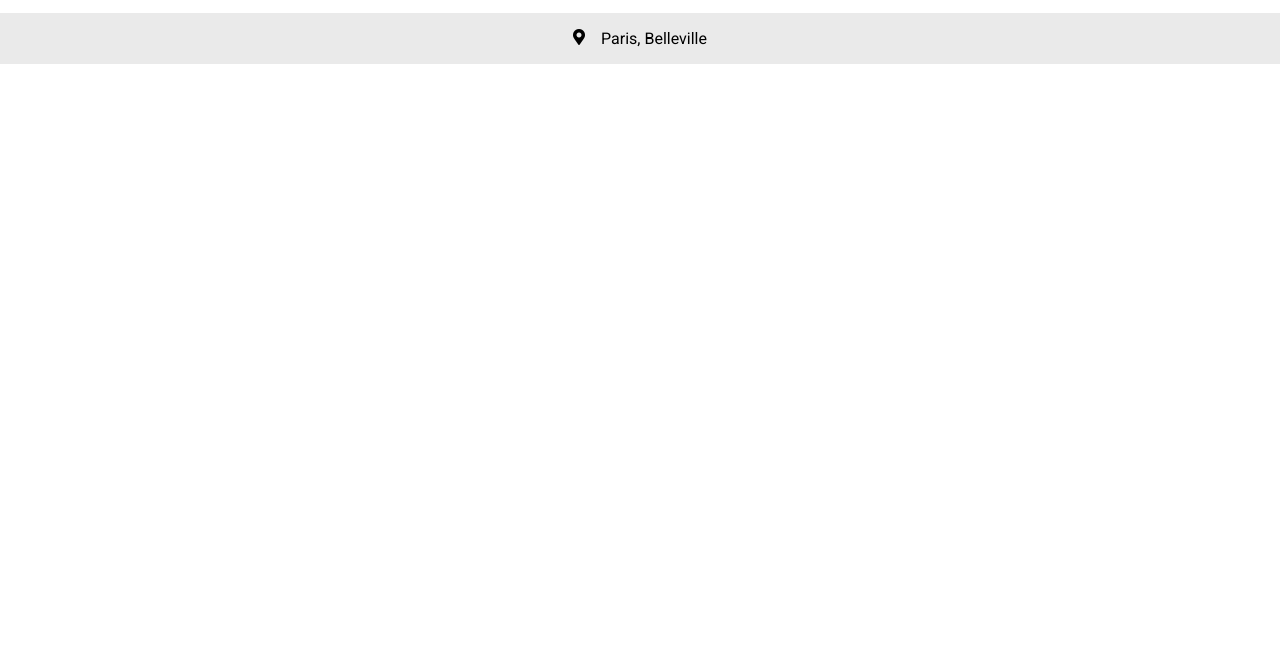
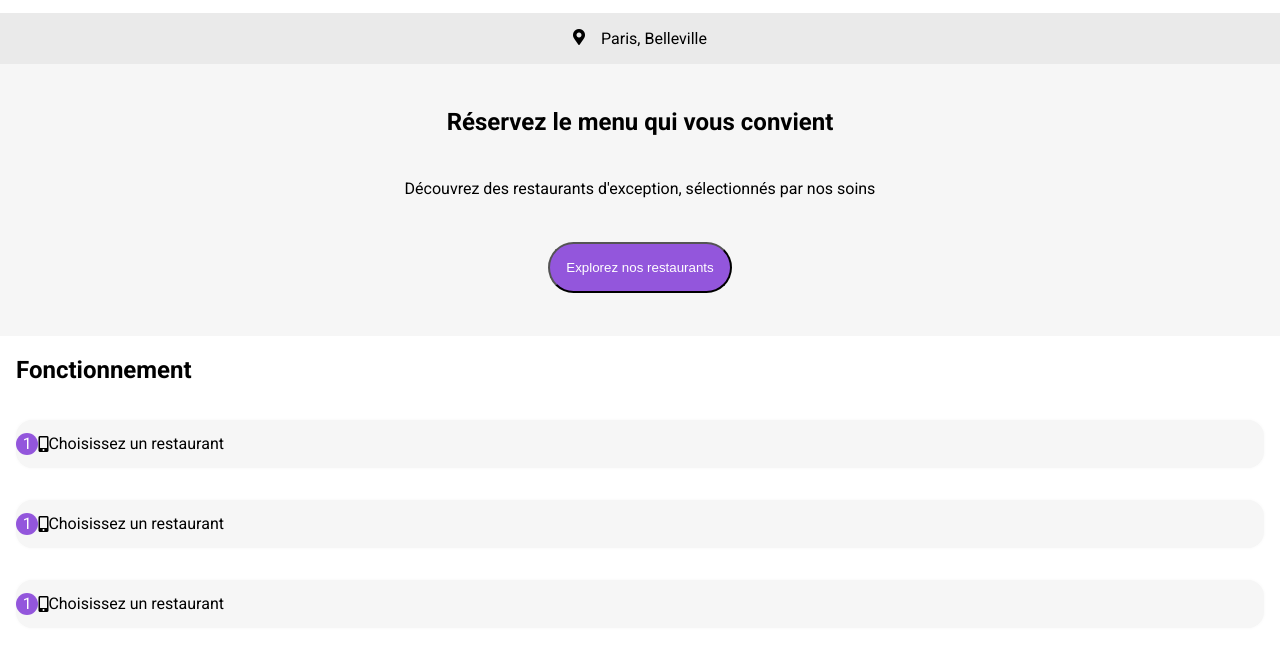
Before and after one commit to Matt-Fr/Franckmatthieu_3_24082021, a website: page index.html in a window 1280 px wide. Shown: the part 53-706 px from the top of the page. Drawn offline with Linux system fonts and the light colour scheme; a web font is replaced by a local one.

Commit message:
concept added

```diff
--- a/index.html
+++ b/index.html
@@ -33,6 +33,41 @@
         <i class="fas fa-map-marker-alt location-pin"></i>
         <span class="location-text">Paris, Belleville</span>
       </div>
+      <div class="search-restaurant">
+        <h2 class="search-restaurant-title">
+          Réservez le menu qui vous convient
+        </h2>
+        <p class="search-restaurant-text">
+          Découvrez des restaurants d'exception, sélectionnés par nos soins
+        </p>
+        <button class="search-restaurant-button">
+          Explorez nos restaurants
+        </button>
+      </div>
+      <div class="concept">
+        <h2 class="concept-title">Fonctionnement</h2>
+        <div class="concept-block">
+          <div class="concept-block-circle">
+            <span class="concept-block-circle-number">1</span>
+          </div>
+          <i class="fas fa-mobile-alt concept-block-icon"></i>
+          <span class="concept-block-text">Choisissez un restaurant</span>
+        </div>
+        <div class="concept-block">
+          <div class="concept-block-circle">
+            <span class="concept-block-circle-number">1</span>
+          </div>
+          <i class="fas fa-mobile-alt concept-block-icon"></i>
+          <span class="concept-block-text">Choisissez un restaurant</span>
+        </div>
+        <div class="concept-block">
+          <div class="concept-block-circle">
+            <span class="concept-block-circle-number">1</span>
+          </div>
+          <i class="fas fa-mobile-alt concept-block-icon"></i>
+          <span class="concept-block-text">Choisissez un restaurant</span>
+        </div>
+      </div>
     </main>
   </body>
 </html>
--- a/sass/main.scss
+++ b/sass/main.scss
@@ -23,3 +23,48 @@ header {
     padding-right: 1rem;
   }
 }
+
+.search-restaurant {
+  background: #f6f6f6;
+  display: flex;
+  flex-direction: column;
+  justify-content: space-evenly;
+  align-items: center;
+  height: 17rem;
+  &-title,
+  &-text {
+    margin: 0 3rem;
+    text-align: center;
+  }
+  &-button {
+    padding: 1rem;
+    border-radius: 2rem;
+    background: $purple;
+    color: white;
+  }
+}
+.concept {
+  display: flex;
+  flex-direction: column;
+  margin: 0 1rem;
+  &-block {
+    background: #f6f6f6;
+    margin: 1rem 0;
+    display: flex;
+    height: 3rem;
+    display: flex;
+    align-items: center;
+    box-shadow: 0px 0px 0.2rem #f6f6f6;
+    border-radius: 1rem;
+    &-circle {
+      background: $purple;
+      width: 1.4rem;
+      height: 1.4rem;
+      display: flex;
+      justify-content: center;
+      align-items: center;
+      border-radius: 50%;
+      color: white;
+    }
+  }
+}
```
Also changed, not shown: public/css/style.css, sass/main.css, 2 other files.
